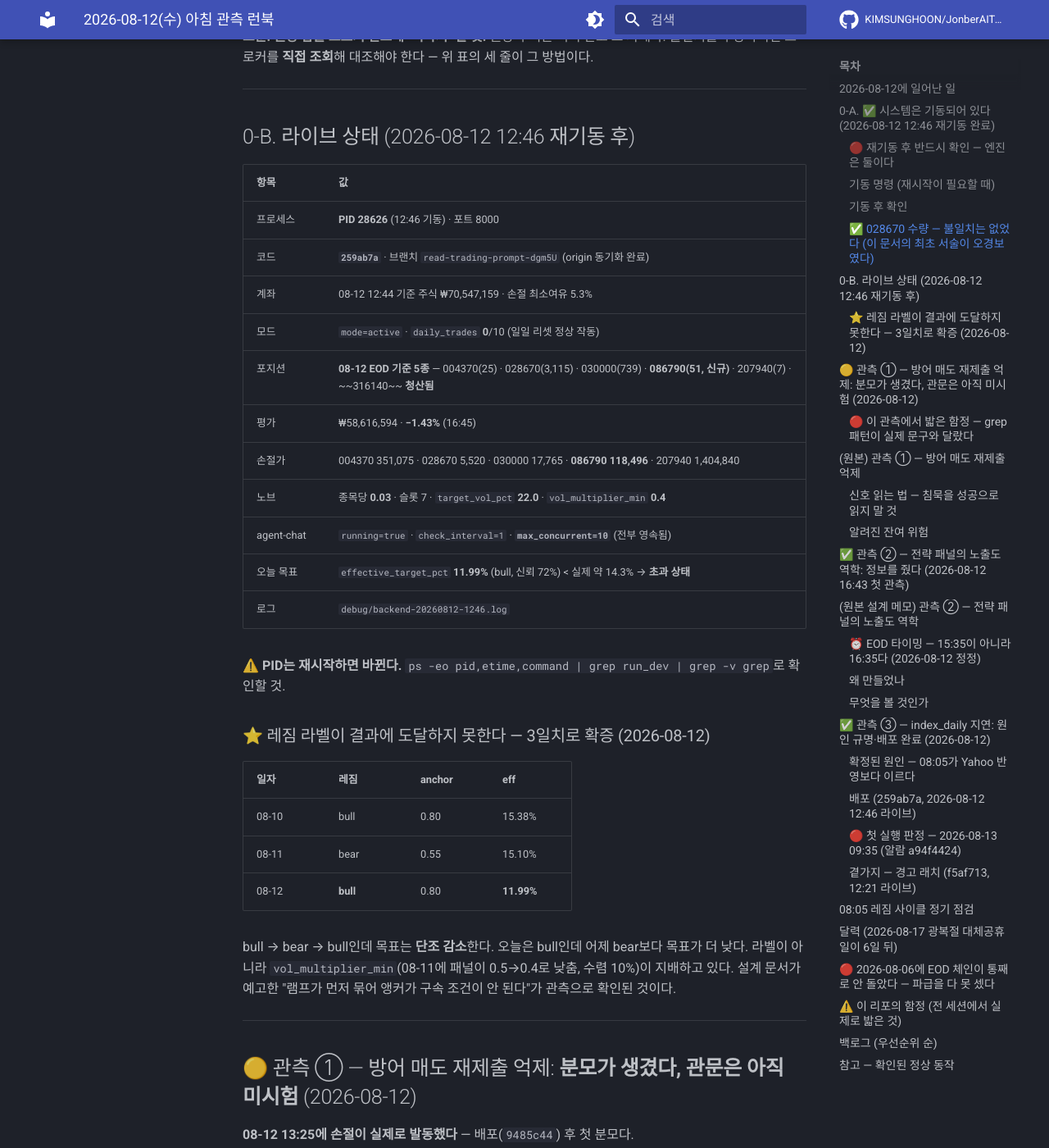
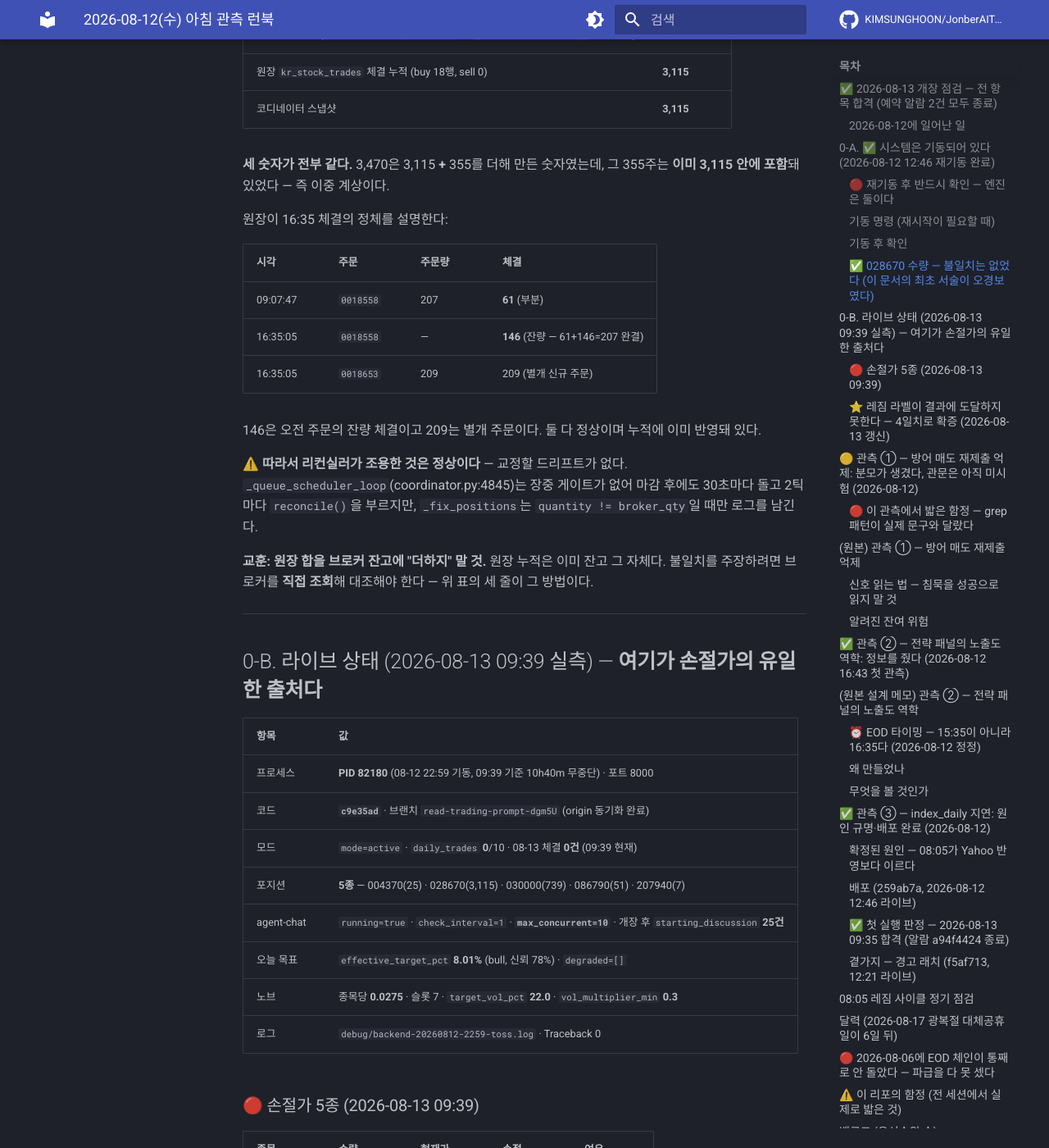
Before and after one commit to KIMSUNGHOON/JonberAITrading, an MkDocs documentation site: the page built from docs/runbooks/2026-08-12-morning-observation.md, in a window 1280 px wide and 1400 px high, scrolled down 4131 px. Shown: the whole window at 82% size. Built offline with MkDocs 1.6.1 and Material for MkDocs 9.7.7, drawn with Linux system fonts in a browser that asks for light colours; comment, search, counter and statistics services are not loaded; some of the changed text lies outside the part shown.

Commit message:
docs(runbook): 08-13 개장 점검 결과 반영 — 09:30 재수집 합격 + 손절가 단일 출처화
- 09:30 재수집 첫 실행 판정: 합격(진행 봉 1행 실제 제외, index_daily 오늘 행 0건)
- 🔴 예고한 판정 시점이 틀렸음을 기록 — lagging은 09:30이 아니라 08:05에 해소됐다
  (08:05 사이클도 토스를 쓴다. 소스를 바꾸면 관측 계획도 다시 써야 한다)
- 손절가를 §0-B 한 곳으로 단일화 — §0-A가 청산된 316140 31,154를 들고 있었다
- 08-12 로테이션(316140 청산 → 086790 진입) 실측 기록
- 레짐 관측 4일치로 갱신: 15.38 → 15.10 → 11.99 → 8.01%, 단조 감소 지속
- 예약 알람 3건 전부 소진 — 다음 거래일 08-14(금)·08-18(화), 08-17 휴장

Co-Authored-By: Claude Opus 5 (1M context) <noreply@anthropic.com>

````diff
--- a/docs/runbooks/2026-08-12-morning-observation.md
+++ b/docs/runbooks/2026-08-12-morning-observation.md
@@ -1,8 +1,22 @@
 # 2026-08-12(수) 아침 관측 런북
 
-> 작성: 2026-08-11 17:20 · **갱신: 2026-08-12 13:00**.
+> 작성: 2026-08-11 17:20 · **갱신: 2026-08-13 09:45**.
 > **이 문서는 다음 세션이 이어받기 위한 것이다.**
 > 전 세션의 감시(Monitor)·예약(cron)·컨텍스트는 세션 종료와 함께 사라졌다.
+>
+> ## ✅ 2026-08-13 개장 점검 — 전 항목 합격 (예약 알람 2건 모두 종료)
+>
+> | 시각 | 항목 | 결과 |
+> |---|---|---|
+> | 08:10 | 생존 · agent-chat · 레짐 · 손절 | ✅ PID **82180** 9h11m 무중단 · `agent_chat=True` · Traceback 0 |
+> | 09:35 | 🔴 09:30 재수집 첫 실행 | ✅ **합격** — §index_daily 판정 절 참조 |
+>
+> ⭐ **토스 연동의 두 목적이 하루에 둘 다 실증됐다** — 지연 해소는 **08:05**에,
+> 진행 봉 차단은 **09:30**에. `index_series_lagging`은 이제 뜨지 않는다(로그 0건).
+>
+> **08-13 레짐**: `bull` 0.78 · `degraded=[]` · **목표 노출도 8.01%** (08-12 11.99%에서 하락).
+> 어제 EOD에서 패널이 `vol_multiplier_min`을 0.4→**0.3**으로, 종목당 상한을 **0.0275**로
+> 스스로 조인 결과다. **레짐 4일 관측: 15.38% → 15.10% → 11.99% → 8.01% — 라벨과 무관하게 단조 감소.**
 >
 > **관측 3건 — 08-12 EOD 기준 전부 진전**:
 > ① 방어 매도 억제 → 🟡 **분모 1건 생김**(손절 실발동), 관문은 여전히 미시험(이유 규명됨)
@@ -24,7 +38,7 @@
 > | 커밋 | 내용 | 상태 |
 > |---|---|---|
 > | `f5af713` (12:21) | 지연 경고 래치 + 저하 태그 사람말 번역 | ✅ **실증 완료** — 42건/4h → 1건/17분 |
-> | `259ab7a` (12:46) | 09:30 재수집 + 당일 진행 봉 제외 | ✅ 스케줄러 등록 확인 · **첫 실행 08-13 09:30** |
+> | `259ab7a` (12:46) | 09:30 재수집 + 당일 진행 봉 제외 | ✅ **08-13 09:30 첫 실행 합격** — 진행 봉 1행 실제 제외 |
 > | `948e9ea` | 라이브 DB 가드 (autouse 리다이렉트) | ✅ 회귀 0 · 위반 테스트 **16개** 적발 |
 > | `04fec8b`+`32a6db3` | Telegram·Kiwoom 엔드포인트 가드 | ✅ 회귀 0 · Kiwoom 접속 **39건** 차단 |
 > | `75cf5e6`+`06d0c07` | fwd 슬롯 따라잡기 + 일봉 배선 | ✅ 라이브 (22:59 재기동, PID **82180**) |
@@ -36,8 +50,11 @@
 > 하드코딩), **teardown보다 오래 사는 폴링 태스크**는 function 스코프 가드를 우회한다.
 >
 > **예약 알람**(세션 전용 — 세션이 끊기면 사라진다. 그때는 이 문서가 대신한다):
-> `c1a0ff15` 08-12 **16:40** EOD · `ad8f7ac1` 08-13 08:10 개장 전 · `a94f4424` 08-13 09:35 재수집 판정
+> ~~`c1a0ff15` 08-12 16:40 EOD~~ · ~~`ad8f7ac1` 08-13 08:10~~ · ~~`a94f4424` 08-13 09:35~~ — **3건 모두 소진**
 > (`6159351a` 15:40 EOD는 1시간 일러 헛돌았다 — 아래 §EOD 타이밍)
+>
+> ⚠️ **08-13 이후로 예약된 알람이 없다.** 다음 관측이 필요하면 새로 걸어야 한다.
+> 다음 거래일 = **08-14(금)** · **08-18(화)**. **08-17(월)은 대체공휴일 휴장.**
 
 ---
 
@@ -112,8 +129,12 @@ curl -s http://127.0.0.1:8000/api/trading/positions | python3 -m json.tool
 | 복원 로그 | `[Coordinator] Restored 5 positions, ... daily_count=3` |
 | 달력 | `holiday_service_initialized ... untrusted_years=[]` |
 | 기동 오류 | `Traceback` 0건 |
-| 손절가 5종 | 316140 31,154 · 004370 351,075 · 028670 5,520 · 030000 17,765 · 207940 1,404,840 |
+| 손절가 5종 | **§0-B 표를 볼 것** — 이 자리에 있던 `316140 31,154`는 08-12 13:25 청산으로 **폐기됐다** |
 | 모드 | `mode=active` |
+
+> ⚠️ **손절가 목록은 한 곳에만 둔다(§0-B).** 이 표에 값을 복사해 두면 로테이션이
+> 일어난 다음날 낡은 값과 대조하게 된다 — 실제로 08-13 09:35 알람이 이미 없는
+> `316140 31,154`를 기대값으로 들고 있었다.
 
 ### ✅ 028670 수량 — **불일치는 없었다 (이 문서의 최초 서술이 오경보였다)**
 
@@ -148,34 +169,61 @@ curl -s http://127.0.0.1:8000/api/trading/positions | python3 -m json.tool
 
 ---
 
-## 0-B. 라이브 상태 (2026-08-12 12:46 재기동 후)
+## 0-B. 라이브 상태 (2026-08-13 09:39 실측) — **여기가 손절가의 유일한 출처다**
 
 | 항목 | 값 |
 |---|---|
-| 프로세스 | **PID 28626** (12:46 기동) · 포트 8000 |
-| 코드 | **`259ab7a`** · 브랜치 `read-trading-prompt-dgm5U` (origin 동기화 완료) |
-| 계좌 | 08-12 12:44 기준 주식 ₩70,547,159 · 손절 최소여유 5.3% |
-| 모드 | `mode=active` · `daily_trades` **0**/10 (일일 리셋 정상 작동) |
-| 포지션 | **08-12 EOD 기준 5종** — 004370(25) · 028670(3,115) · 030000(739) · **086790(51, 신규)** · 207940(7) · ~~316140~~ **청산됨** |
-| 평가 | ₩58,616,594 · **−1.43%** (16:45) |
-| 손절가 | 004370 351,075 · 028670 5,520 · 030000 17,765 · **086790 118,496** · 207940 1,404,840 |
-| 노브 | 종목당 **0.03** · 슬롯 7 · `target_vol_pct` **22.0** · `vol_multiplier_min` **0.4** |
-| agent-chat | `running=true` · `check_interval=1` · **`max_concurrent=10`** (전부 영속됨) |
-| 오늘 목표 | `effective_target_pct` **11.99%** (bull, 신뢰 72%) < 실제 약 14.3% → **초과 상태** |
-| 로그 | `debug/backend-20260812-1246.log` |
+| 프로세스 | **PID 82180** (08-12 22:59 기동, 09:39 기준 10h40m 무중단) · 포트 8000 |
+| 코드 | **`c9e35ad`** · 브랜치 `read-trading-prompt-dgm5U` (origin 동기화 완료) |
+| 모드 | `mode=active` · `daily_trades` **0**/10 · 08-13 체결 **0건** (09:39 현재) |
+| 포지션 | **5종** — 004370(25) · 028670(3,115) · 030000(739) · 086790(51) · 207940(7) |
+| agent-chat | `running=true` · `check_interval=1` · **`max_concurrent=10`** · 개장 후 `starting_discussion` **25건** |
+| 오늘 목표 | `effective_target_pct` **8.01%** (bull, 신뢰 78%) · `degraded=[]` |
+| 노브 | 종목당 **0.0275** · 슬롯 7 · `target_vol_pct` **22.0** · `vol_multiplier_min` **0.3** |
+| 로그 | `debug/backend-20260812-2259-toss.log` · Traceback 0 |
 
-⚠️ **PID는 재시작하면 바뀐다.** `ps -eo pid,etime,command | grep run_dev | grep -v grep`로 확인할 것.
+### 🔴 손절가 5종 (2026-08-13 09:39)
 
-### ⭐ 레짐 라벨이 결과에 도달하지 못한다 — 3일치로 확증 (2026-08-12)
+| 종목 | 수량 | 현재가 | **손절** | 여유 |
+|---|---|---|---|---|
+| 004370 | 25 | 392,500 | **351,075** | +11.8% |
+| 028670 | 3,115 | 5,830 | **5,520** | +5.6% |
+| 030000 | 739 | 18,810 | **17,765** | +5.9% |
+| 086790 | 51 | 131,500 | **118,496** | +11.0% |
+| 207940 | 7 | 1,559,000 | **1,404,840** | +11.0% |
 
-| 일자 | 레짐 | anchor | **eff** |
-|---|---|---|---|
-| 08-10 | bull | 0.80 | 15.38% |
-| 08-11 | bear | 0.55 | 15.10% |
-| 08-12 | **bull** | 0.80 | **11.99%** |
+⚠️ **`316140 31,154`는 폐기됐다.** 08-12 13:25에 전량 청산됐는데 이 문서 §0-A와
+08-13 09:35 알람이 그 값을 기대값으로 들고 있었다. **손절가를 두 곳에 적지 말 것** —
+로테이션 다음날 반드시 어긋난다.
 
-bull → bear → bull인데 목표는 **단조 감소**한다. 오늘은 bull인데 어제 bear보다 목표가 더 낮다.
-라벨이 아니라 `vol_multiplier_min`(08-11에 패널이 0.5→0.4로 낮춤, 수렴 10%)이 지배하고 있다.
+**08-12 로테이션 실측** (`kr_stock_trades` / `kr_realized_pnl`):
+
+```
+13:25~13:26  316140  SELL 549주 @33,106~33,150  net −198,860 (진입 33,406)
+13:37~13:38  086790  BUY   51주 @128,200
+```
+
+086790은 08-13 09:39에 131,500 — **+2.6%**. 316140 손실은 아직 회수 전이다.
+
+⚠️ **PID는 재시작하면 바뀐다.** `pgrep -f "agentic-trading/bin/python run_dev.py" | head -1`
+(`ps|grep|awk`는 여러 줄을 반환해 `kill`이 실패한다 — **함정 3번**).
+
+### ⭐ 레짐 라벨이 결과에 도달하지 못한다 — 4일치로 확증 (2026-08-13 갱신)
+
+| 일자 | 레짐 | anchor | `vol_multiplier_min` | **eff** |
+|---|---|---|---|---|
+| 08-10 | bull | 0.80 | 0.5 | 15.38% |
+| 08-11 | bear | 0.55 | 0.5 | 15.10% |
+| 08-12 | **bull** | 0.80 | 0.4 | **11.99%** |
+| 08-13 | **bull** | 0.80 | **0.3** | **8.01%** |
+
+bull → bear → bull → bull인데 목표는 **단조 감소**한다. 라벨이 아니라
+`vol_multiplier_min`이 지배하고 있고, 그 값은 매일 EOD에 패널이 스스로 내린다
+(0.5 → 0.4 → 0.3). **4일 연속 라벨이 결과를 바꾼 적이 없다.**
+
+🔴 **다음 관측**: 패널이 08-13 EOD에서 0.3을 더 내리는지. 내린다면 이것은
+"레짐 인지"가 아니라 **단방향 축소 루프**다 — 목표가 8%에서 계속 내려가면
+신규 진입이 구조적으로 막힌다. 08-14 판정에서 eff가 **오르는 날이 있는지**가 관건.
 설계 문서가 예고한 "램프가 먼저 묶어 앵커가 구속 조건이 안 된다"가 관측으로 확인된 것이다.
 
 ---
@@ -382,25 +430,51 @@ KOSPI는 15:30 마감이라 그 시각엔 이미 확정이다.
 12:33 6,626.09, 움직이는 중). 스케줄러만 켜면 진행 봉이 확정 종가로 굳는다.
 08:05 수집은 장 시작 전이라 이 위험이 없었다 — 장중 재수집이 새로 만든 것이다.
 
-### 🔴 첫 실행 판정 — 2026-08-13 09:35 (알람 `a94f4424`)
+### ✅ 첫 실행 판정 — 2026-08-13 09:35 **합격 (알람 `a94f4424` 종료)**
 
 ```bash
 sqlite3 -readonly -header -column "file:backend/data/storage.db?mode=ro" \
- "SELECT trade_date, ROUND(close,2) close, substr(created_at,1,19) written
+ "SELECT trade_date, ROUND(close,2) close, source, substr(created_at,1,19) written
   FROM index_daily ORDER BY trade_date DESC LIMIT 4;"
 L=$(ls -t debug/backend-2026*.log | head -1)
 grep -a "index_series_refreshed\|index_series_intraday_bar_skipped" "$L" | tail -3
 ```
 
-| 확인 | 합격 | 불합격이면 |
+실측 로그:
+
+```
+2026-08-13 00:30:00.312  index_series_intraday_bar_skipped  dates=['2026-08-13']
+2026-08-13 00:30:00.318  index_series_refreshed             first=2026-08-12 rows=39
+```
+
+| 확인 | 합격 기준 | 08-13 실측 |
 |---|---|---|
-| 최신 `trade_date` | **전일** (09:30 재수집이 메움) | 그대로면 09:30에도 Yahoo가 안 낸 것 — 실측상 12:28엔 있었으니 `hour` 상향 검토 |
-| 🔴 **오늘 날짜 행** | **없어야 한다** | 있으면 진행 봉이 굳은 것 — 즉시 보고 + 해당 행 삭제 검토 |
-| `index_series_refreshed` | 09:30~09:31에 1건 | 없으면 스케줄러 미작동 |
+| 최신 `trade_date` | **전일** | ✅ 2026-08-12 · 6,579.04 · `toss:KOSPI` |
+| 🔴 **오늘 날짜 행** | **없어야 한다** | ✅ **0건** |
+| `index_series_refreshed` | 09:30~09:31에 1건 | ✅ 09:30:00 정각 |
+| `index_series_intraday_bar_skipped` | 있으면 제외가 실제 발동 | ✅ `dates=['2026-08-13']` |
 
-⚠️ **`degraded_json`의 `index_series_lagging`은 08-13에도 남아 있는 게 정상**이다 —
-그 값은 **08:05 판정 시점**의 기록이고 그때는 아직 뒤져 있다. 사라지는 것은 **08-14 판정부터**다.
-*"오늘 없으면 성공"으로 읽지 말 것.*
+⭐ **가드가 실전에서 발동했다.** 토스가 40행을 줬고 그중 오늘 진행 봉 1행을 버려 39행을
+썼다. 가드가 없었으면 장중에 움직이는 값이 오늘의 확정 종가로 굳었다.
+
+🔴 **그런데 이 문서가 예고한 판정 시점이 틀렸다.** 아래처럼 적어뒀었다:
+
+> *"`degraded_json`의 `index_series_lagging`은 08-13에도 남아 있는 게 정상이다 —
+> 사라지는 것은 08-14 판정부터다."*
+
+**틀렸다. 08-13 08:05에 이미 사라졌다.**
+
+```
+08-12 판정  degraded=["index_series_lagging"]
+08-13 판정  degraded=[]        ← 09:30이 아니라 08:05에 해소
+```
+
+원인: **08:05 사이클도 토스를 쓴다**(`run_daily_regime_cycle`). 토스는 yfinance와 달리
+08:05에 이미 전일 종가를 갖고 있다. 그래서 09:30 재수집이 오늘 한 일은 "빠진 것을 메운 것"이
+아니라 **"진행 봉을 버린 것"**이다 — 2차 방어이지 1차 해소 수단이 아니다.
+
+⚠️ **교훈**: 데이터 소스를 교체하면서 *교체 전 소스를 전제로 쓴 판정 기준*을 그대로
+남겨뒀다. 소스가 바뀌면 관측 계획도 다시 써야 한다.
 
 ### 곁가지 — 경고 래치 (`f5af713`, 12:21 라이브)
 
````
